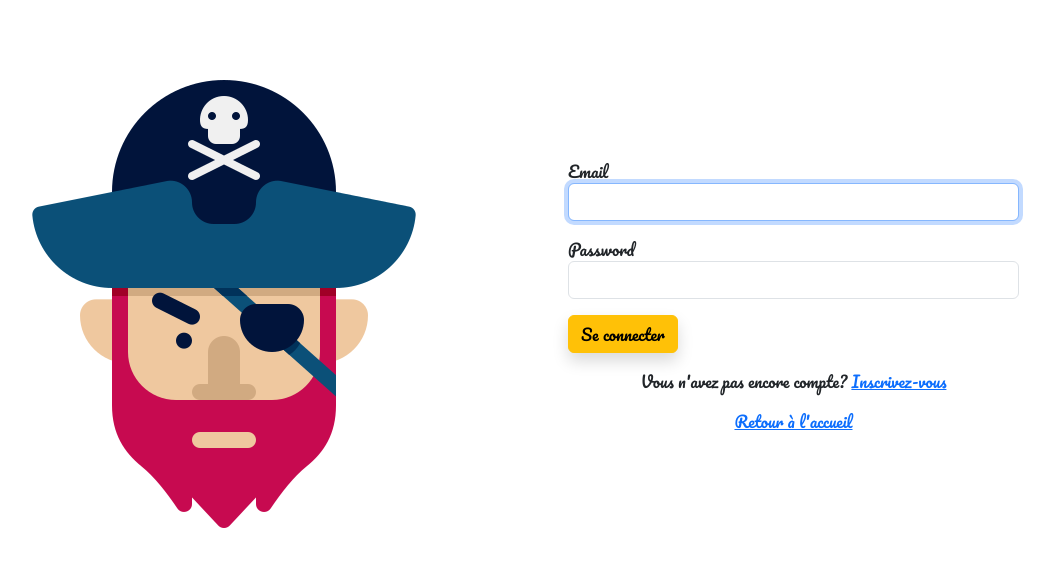
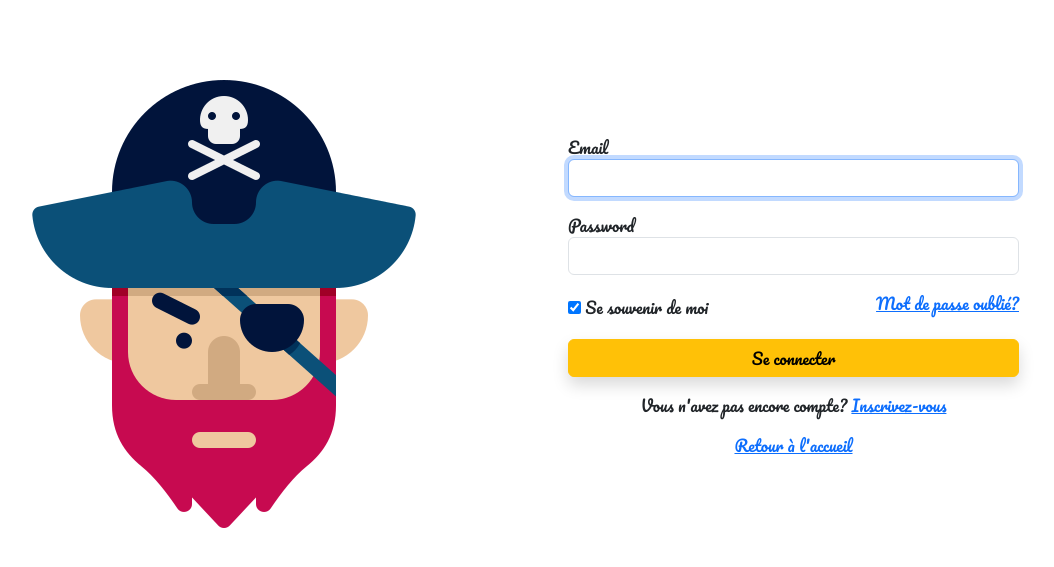
Before and after one commit to elena03018/Gold_Roger_pizzeria, a Symfony app: template templates/pages/visitor/authentication/login.html.twig in a window 1280 px wide. Shown: the top 567 px of the page, without its empty margins (179-1233 px from the left). Run offline with Twig, Linux system fonts and the light colour scheme; the template is opened without the code that fills it, so the values that code supplies are empty; some libraries are stand-ins or nearby versions.

Commit message:
sprint2_ticket3_feat: L'utilisateurpeut choisir de garder la session active ou pas

```diff
--- a/templates/pages/visitor/authentication/login.html.twig
+++ b/templates/pages/visitor/authentication/login.html.twig
@@ -69,10 +69,24 @@
                     <input type="password" name="password" id="inputPassword" class="form-control" autocomplete="current-password" required>
                 </div>
 
+                <div class="mb-3">
+                    <div class="row">
+                        <div class="col-md-6 my-1">
+                            <label>
+                                <input type="checkbox" name="_remember_me" checked>
+                                Se souvenir de moi
+                            </label>
+                        </div>
+                         <div class="col-md-6  text-lg-end">
+                            <a href="">Mot de passe oublié?</a>
+                        </div>
+                    </div>
+                </div>
+
                 <input type="hidden" name="_csrf_token" value="{{ csrf_token('authenticate') }}">
 
                 <div>
-                    <input formnovalidate type="submit" class="btn btn-warning shadow" value="Se connecter">
+                    <input formnovalidate type="submit" class="w-100 btn btn-warning shadow" value="Se connecter">
                 </div>
             </form>
 
```
Also changed, not shown: 1 other file.
